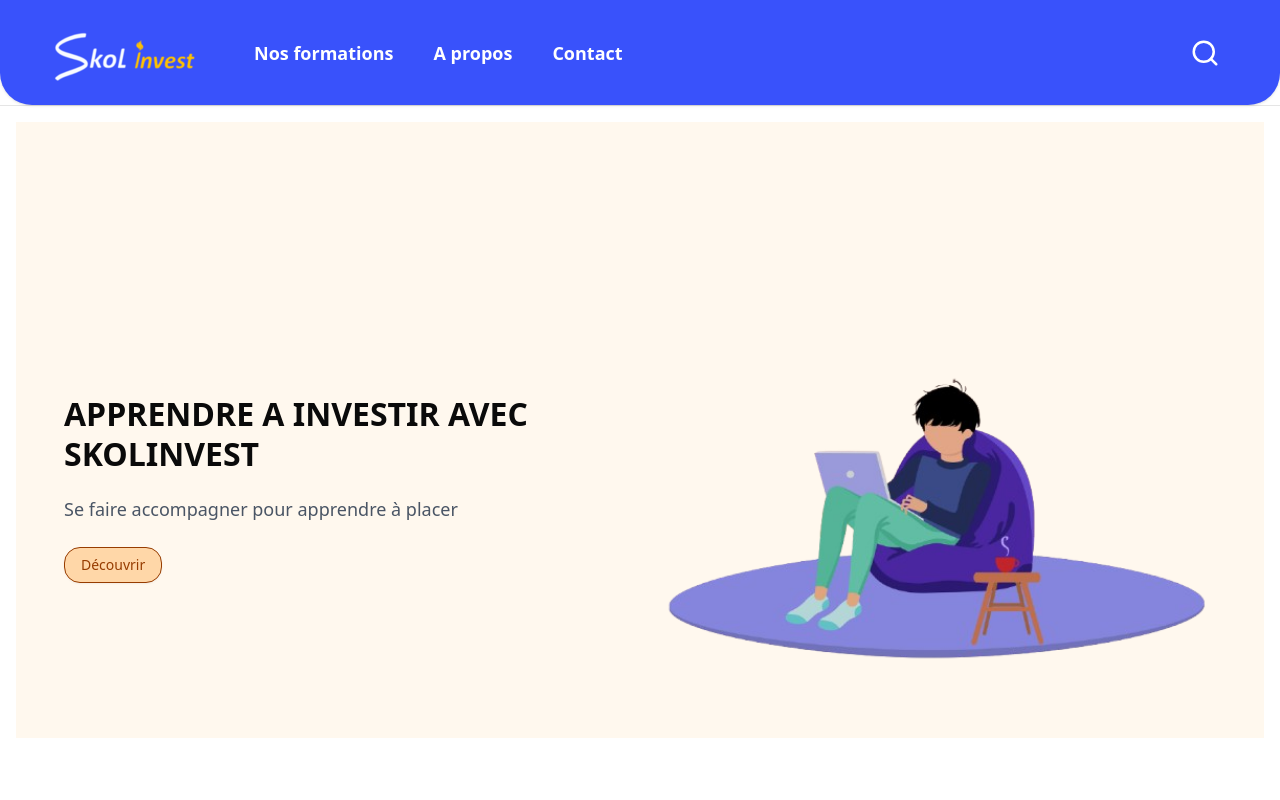
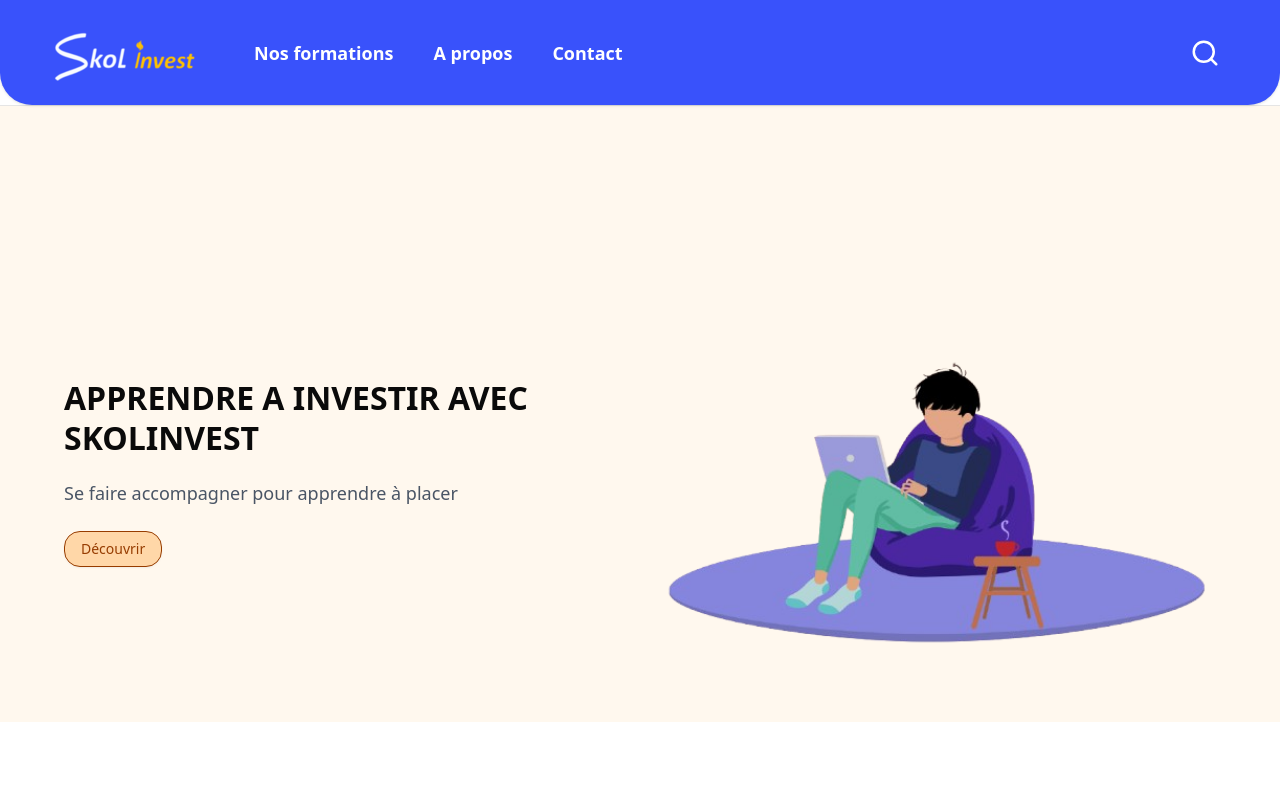
Before and after one commit to Noemie-Gyc/skolinvest, a Next.js app in the folder FRONT/my_front_app/: page / in a window 1280 px wide. Shown: the top 800 px of the page. Built offline with nearby package versions, Linux system fonts and the light colour scheme.

Commit message:
remove margin

```diff
--- a/FRONT/my_front_app/src/app/globals.css
+++ b/FRONT/my_front_app/src/app/globals.css
@@ -131,7 +131,7 @@
 h6 { font-size: 0.67em; margin: 2.33em 0; }
 
 
-main { margin: 1em 1em; }
+
 ul, ol { margin: 1em 0; padding-left: 2em; }
 li {
   margin: 0.5em 0;
```
